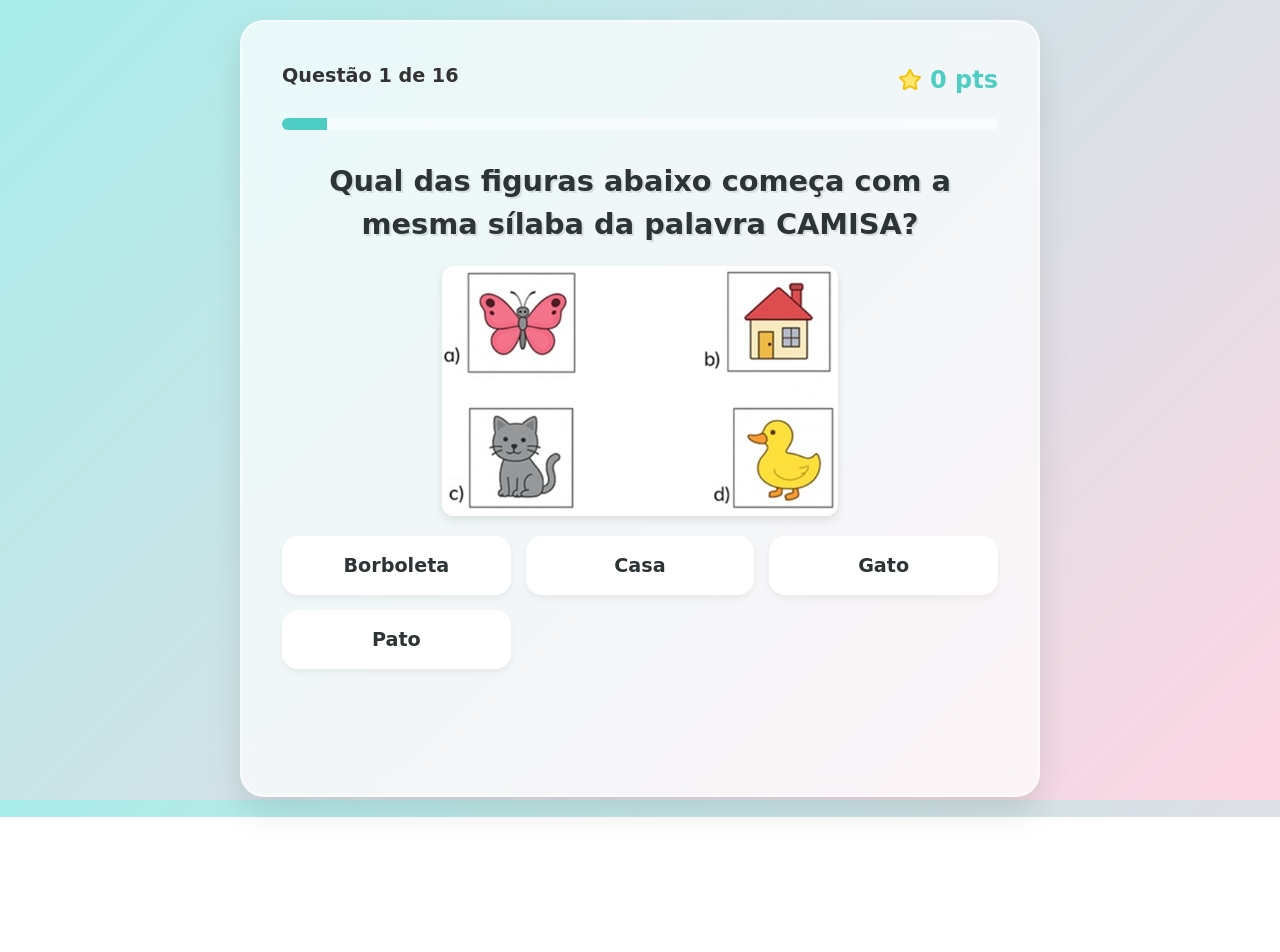
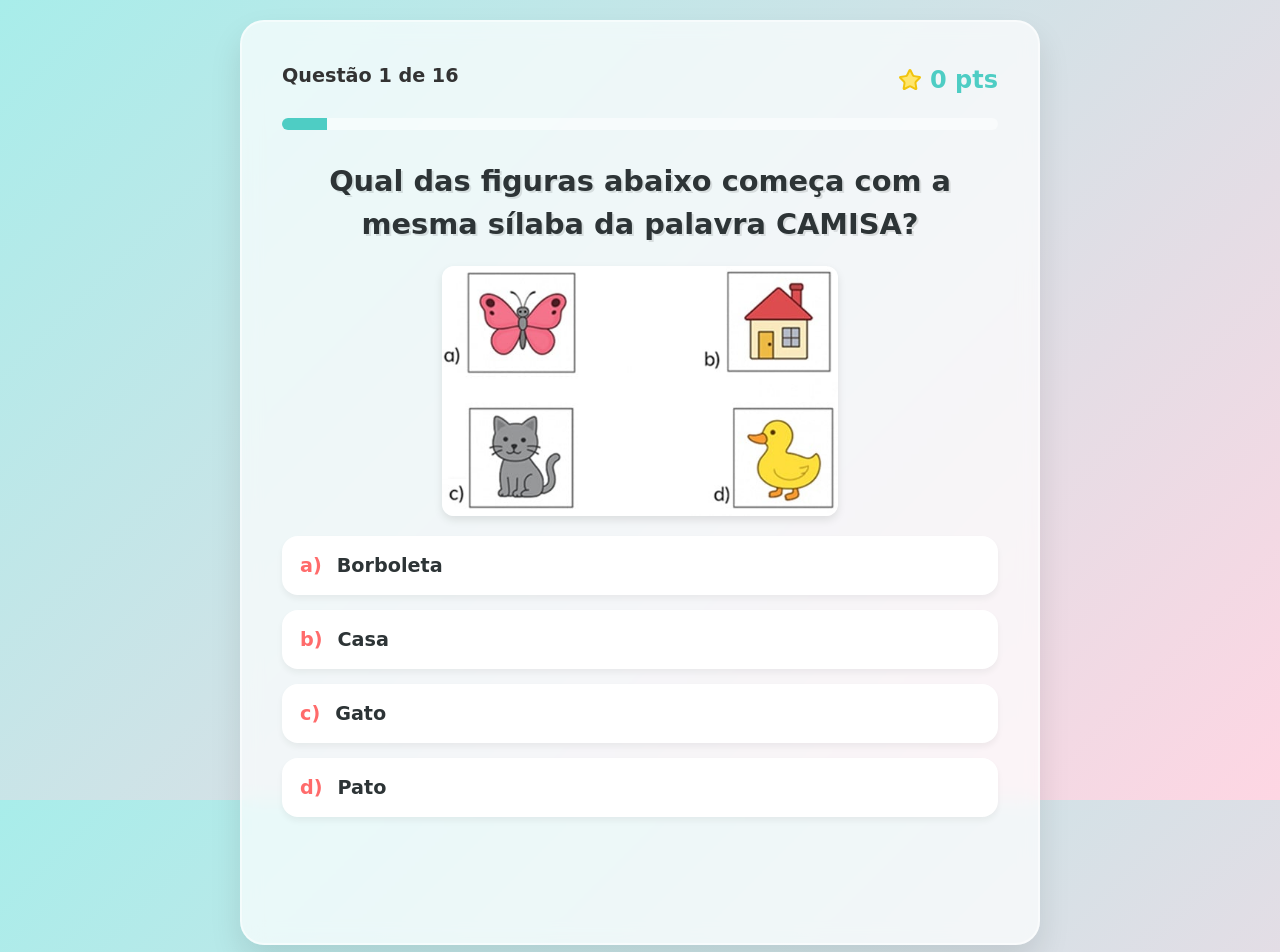
Before and after one commit to improvisedmagician/Isanara, a React (Vite) app: page / in a window 1280 px wide. Shown: the top 952 px of the page. Before the commit the page ends 817 px from the top, so only its background shows below. Built offline with nearby package versions, Linux system fonts and the light colour scheme.

Commit message:
Update question 16 answer and format options as a vertical list with letters

```diff
--- a/src/App.css
+++ b/src/App.css
@@ -168,3 +168,28 @@
   .header { font-size: 1rem; flex-direction: column; align-items: center; gap: 10px; }
   .question-image { max-height: 200px; }
 }
+
+.options-list {
+  display: flex;
+  flex-direction: column;
+  gap: 15px;
+  width: 100%;
+  margin-bottom: 20px;
+}
+
+.option-list-btn {
+  justify-content: flex-start;
+  text-align: left;
+}
+
+.option-letter {
+  font-weight: bold;
+  margin-right: 15px;
+  color: var(--primary-color);
+  font-size: 1.2rem;
+}
+
+.option-btn.correct .option-letter,
+.option-btn.incorrect .option-letter {
+  color: inherit;
+}
--- a/src/components/Quiz.jsx
+++ b/src/components/Quiz.jsx
@@ -103,13 +103,19 @@ export default function Quiz() {
             <img src={question.image} alt="Imagem da questão" className="question-image animate-fade-in" />
           )}
 
-          <div className="options-grid">
+          {question.questionPart2 && (
+            <h2 className="question-text" style={{ marginTop: '0' }}>{question.questionPart2}</h2>
+          )}
+
+          <div className="options-list">
             {question.options.map((option, index) => {
-              let btnClass = "option-btn";
+              let btnClass = "option-btn option-list-btn";
               if (hasAnswered) {
                 if (option.isCorrect) btnClass += " correct";
                 else if (selectedOption === option && !option.isCorrect) btnClass += " incorrect";
               }
+
+              const letter = String.fromCharCode(97 + index);
 
               return (
                 <button
@@ -118,7 +124,8 @@ export default function Quiz() {
                   onClick={() => handleOptionClick(option)}
                   disabled={hasAnswered}
                 >
-                  {option.text}
+                  <span className="option-letter">{letter})</span>
+                  <span className="option-text">{option.text}</span>
                 </button>
               );
             })}
--- a/src/data/quizData.js
+++ b/src/data/quizData.js
@@ -22,8 +22,9 @@ export const quizData = [
   },
   {
     id: 3,
-    question: "Veja as figuras. Marque a alternativa em que está escrito corretamente o nome das figuras observadas.",
+    question: "Veja as figuras.",
     image: "/assets/image2.png",
+    questionPart2: "Marque a alternativa em que está escrito corretamente o nome das figuras observadas.",
     options: [
       { text: "Bola – galo.", isCorrect: false },
       { text: "Bolo – gato.", isCorrect: false },
@@ -33,8 +34,9 @@ export const quizData = [
   },
   {
     id: 4,
-    question: "Observe a imagem e responda. Marque a alternativa com o nome da figura.",
+    question: "Observe a imagem e responda.",
     image: "/assets/image3.jpeg",
+    questionPart2: "Marque a alternativa com o nome da figura.",
     options: [
       { text: "Carro", isCorrect: false },
       { text: "Canela", isCorrect: false },
@@ -54,8 +56,9 @@ export const quizData = [
   },
   {
     id: 6,
-    question: "Observe a cena. Marque a alternativa que mostra o que acontece.",
+    question: "Observe a cena.",
     image: "/assets/image4.png",
+    questionPart2: "Marque a alternativa que mostra o que acontece.",
     options: [
       { text: "As crianças brincam na horta.", isCorrect: false },
       { text: "As crianças brincam de pipa.", isCorrect: false },
@@ -76,8 +79,9 @@ export const quizData = [
   },
   {
     id: 8,
-    question: "Leia o texto da imagem. Esse texto é:",
+    question: "Leia o texto da imagem.",
     image: "/assets/image6.png",
+    questionPart2: "Esse texto é:",
     options: [
       { text: "uma receita.", isCorrect: false },
       { text: "um cartaz.", isCorrect: true },
@@ -87,8 +91,9 @@ export const quizData = [
   },
   {
     id: 9,
-    question: "Observe a imagem para responder às questões. Qual é a finalidade desse texto?",
+    question: "Observe a imagem para responder às questões.",
     image: "/assets/image7.png",
+    questionPart2: "Qual é a finalidade desse texto?",
     options: [
       { text: "Contar uma história divertida.", isCorrect: false },
       { text: "Ensinar uma regra da escola.", isCorrect: false },
@@ -128,8 +133,9 @@ export const quizData = [
   },
   {
     id: 13,
-    question: "Leia a tirinha e responda: Depois de comer o bolo, por que Garfield diz: “O amor é passageiro”?",
-    image: "/assets/image8.png", // Imagem do Garfield
+    question: "Leia a tirinha e responda:",
+    image: "/assets/image8.png",
+    questionPart2: "Depois de comer o bolo, por que Garfield diz: “O amor é passageiro”?",
     options: [
       { text: "Porque ele não gosta de bolo.", isCorrect: false },
       { text: "Porque o bolo acabou e o amor passou.", isCorrect: true },
@@ -149,8 +155,9 @@ export const quizData = [
   },
   {
     id: 15,
-    question: "Leia a tirinha do Bidu. No segundo quadrinho, Bidu demonstra estar:",
-    image: "/assets/image9.jpeg", // Imagem do Bidu
+    question: "Leia a tirinha do Bidu.",
+    image: "/assets/image9.jpeg",
+    questionPart2: "No segundo quadrinho, Bidu demonstra estar:",
     options: [
       { text: "satisfeito.", isCorrect: false },
       { text: "alegre.", isCorrect: false },
@@ -162,9 +169,9 @@ export const quizData = [
     id: 16,
     question: "No último balão, a palavra “ELE” se refere:",
     options: [
-      { text: "ao elefantão.", isCorrect: false },
+      { text: "ao elefantão.", isCorrect: true },
       { text: "à formiguinha.", isCorrect: false },
-      { text: "ao Bidu.", isCorrect: true },
+      { text: "ao Bidu.", isCorrect: false },
       { text: "ao leitor.", isCorrect: false }
     ]
   }
```
